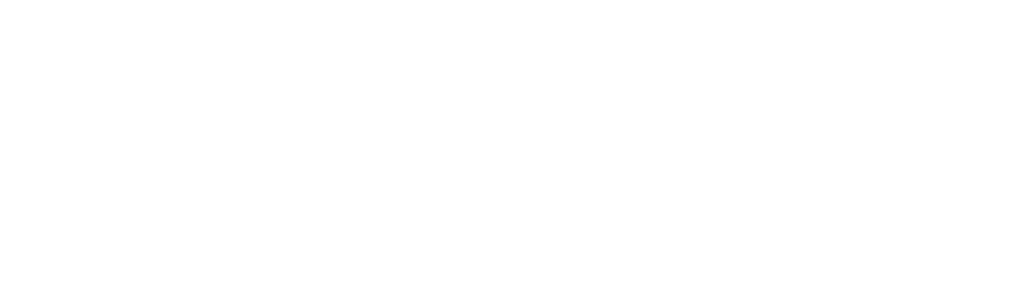
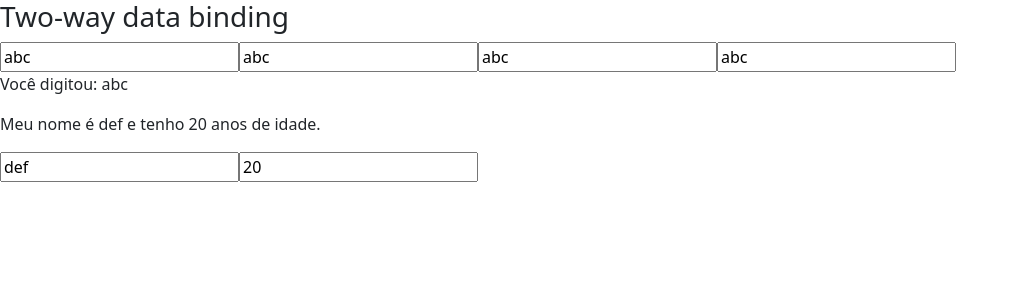
Before and after one commit to HermannDouglas/data-binding, an Angular app: page / in a window 1280 px wide. Shown: the top 300 px of the page, without its empty margins (0-1019 px from the left). Built offline with nearby package versions, Linux system fonts and the light colour scheme.

Commit message:
Two-way data binding

```diff
--- a/src/app/data-binding/data-binding.component.html
+++ b/src/app/data-binding/data-binding.component.html
@@ -86,3 +86,5 @@
         </div>
     </article>
 </section> -->
+
+<app-meu-form></app-meu-form>
--- a/src/app/data-binding/data-binding.component.ts
+++ b/src/app/data-binding/data-binding.component.ts
@@ -16,12 +16,6 @@
 
   isMouseOver: boolean = false;
 
-  nome: string = 'abc';
-
-  pessoa: any = {
-    nome: 'def',
-    idade: 20
-  }
 
   getValor() {
     return 1;
--- a/src/app/meu-form/meu-form.component.html
+++ b/src/app/meu-form/meu-form.component.html
@@ -2,6 +2,7 @@
     <article>
         <h3>Two-way data binding</h3>
         <div>
+
           <input type="text"
             [value]="nome"
             (input)="nome = $event.target.value"
@@ -16,17 +17,15 @@
 
           <input type="text" bindon-ngModel="nome">
 
-            <p>Você digitou: {{ nome }} </p>
-<!--
-    Continuar...
-    https://youtu.be/7PI-2pvLTu8?t=653
- -->
+          <p>Você digitou: {{ nome }}</p>
+        </div>
+
         <div>
-                <p>Meu nome é {{ pessoa.nome }} e tenho {{pessoa.idade}} anos de idade.</p>
+
+          <p>Meu nome é {{ pessoa.nome }} e tenho {{ pessoa.idade }} anos de idade.</p>
 
           <input type="text" [(ngModel)]="pessoa.nome">
           <input type="text" [(ngModel)]="pessoa.idade">
-            </div>
 
         </div>
     </article>
--- a/src/app/meu-form/meu-form.component.ts
+++ b/src/app/meu-form/meu-form.component.ts
@@ -7,6 +7,13 @@
 })
 export class MeuFormComponent implements OnInit {
 
+  nome: string = 'abc';
+
+  pessoa: any = {
+    nome: 'def',
+    idade: 20
+  }
+
   constructor() { }
 
   ngOnInit(): void {
```
Also changed, not shown: src/app/app.module.ts (+4 -4 lines), src/app/meu-form/meu-form.module.ts (+6 -1 lines). Lines whose indentation alone changed are shown as unchanged.
